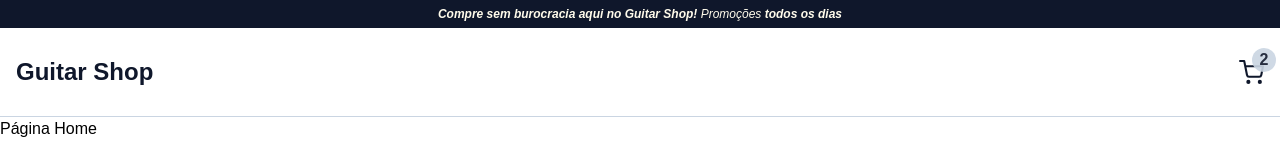
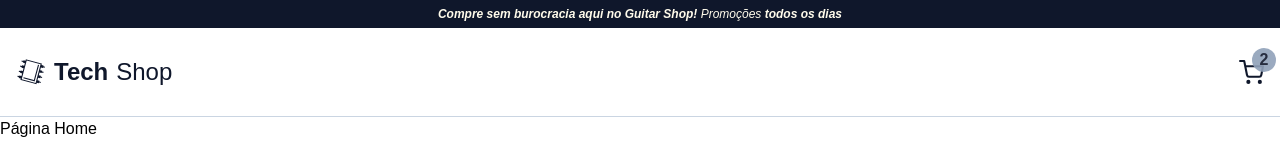
Before and after one commit to Paula-Stefany/carrinho-ecommerce, a React (Vite) app: page / in a window 1280 px wide. Shown: the top 160 px of the page. Built offline with nearby package versions, Linux system fonts and the light colour scheme.

Commit message:
Refatorando o Header

```diff
--- a/src/components/header/index.tsx
+++ b/src/components/header/index.tsx
@@ -1,22 +1,25 @@
 import { Link } from 'react-router'
 import { FiShoppingCart } from 'react-icons/fi'
+import { GiMicrochip } from 'react-icons/gi';
+
 
 
 export function Header(){
     return(
         <header className='w-full border-b border-slate-300'>
             <div className='w-full flex justify-center items-center py-1.5 bg-slate-900 text-amber-50'>
-                <p className='font-bold italic text-center text-xs'>Compre sem burocracia aqui no Guitar Shop! <span className='font-normal'>Promoções</span> todos os dias </p>
+                <p className='font-bold italic text-center text-xs select-none'>Compre sem burocracia aqui no Guitar Shop! <span className='font-normal'>Promoções</span> todos os dias </p>
             </div>
 
             <nav className='w-full max-w-7xl h-22 items-center justify-between flex px-4 mx-auto' >
-                <Link className='font-bold text-xl md:text-2xl text-slate-900' to="/">
-                Guitar Shop
+                <Link className='font-bold text-xl md:text-2xl text-slate-900 flex gap-2 items-center' to="/">
+                <GiMicrochip size={30}/>
+                Tech <span className='font-medium '>Shop</span>
                 </Link>
 
                 <Link className='relative' to="/cart">
                     <FiShoppingCart size={25} className='text-slate-900' />
-                    <span className='absolute -top-3 -right-3 px-2.5 bg-slate-300 opacity-90 rounded-full w-6 h-6 flex justify-center font-bold text-slate-900'>
+                    <span className='absolute -top-3 -right-3 px-2.5 bg-slate-400 opacity-90 rounded-full w-6 h-6 flex justify-center font-semibold text-slate-900'>
                         2
                     </span>
                 </Link>
```
